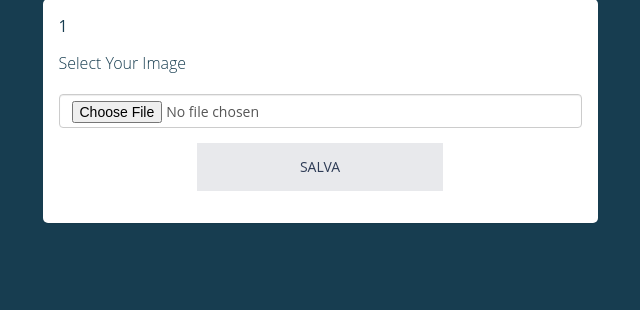
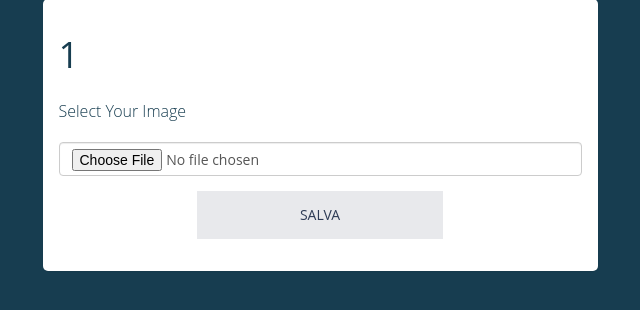
Before and after one commit to GiuseppeSpallone/popcorn-Web, a PHP site: page /form_poster.php?titolo=1 in a window 1280 px wide. Shown: the part 51-361 px from the top of the page, without its empty margins (320-960 px from the left). Run offline with PHP 8.4, Linux system fonts and the light colour scheme; the visitor is signed in with stand-in values (Sample User, id 1); some libraries are stand-ins or nearby versions.

Commit message:
FUNZIONA TUTTO BASTA NON CE LA FACCIO PIU' TI VOGLIO BENE SPALLA

```diff
--- a/check/ajax_php_file.php
+++ b/check/ajax_php_file.php
@@ -6,7 +6,7 @@ if(isset($_FILES["file"]["type"]))
     $validextensions = array("jpeg", "jpg", "png");
     $temporary = explode(".", $_FILES["file"]["name"]);
     $file_extension = end($temporary);
-    if ((($_FILES["file"]["type"] == "image/png") || ($_FILES["file"]["type"] == "image/jpg") || ($_FILES["file"]["type"] == "image/jpeg")
+    if ((($_FILES["file"]["type"] == "image/jpg") || ($_FILES["file"]["type"] == "image/jpeg")
         ) && ($_FILES["file"]["size"] < 100000000)//Approx. 100kb files can be uploaded.
         && in_array($file_extension, $validextensions)) {
         if ($_FILES["file"]["error"] > 0)
--- a/form_poster.php
+++ b/form_poster.php
@@ -44,7 +44,7 @@ if ($is_authorized) {
                         <div class="row">
                             <div class="col-lg-12">
                                 <form id="uploadimage" action="" method="post" enctype="multipart/form-data">
-                                    <div id="titolo"> <?php echo $titoloFilm; ?> </div>
+                                    <h1 id="titolo"> <?php echo $titoloFilm; ?> </h1>
                                     <div class="form-group">
                                         <div id="image_preview"><img id="previewing" src="" /></div>
                                     </div>
--- a/js/poster.js
+++ b/js/poster.js
@@ -43,6 +43,6 @@ $(document).ready(function (e) {
         $('#image_preview').css("display", "block");
         $('#previewing').attr('src', e.target.result);
         $('#previewing').attr('width', '250px');
-        $('#previewing').attr('height', '230px');
+        $('#previewing').attr('height', '330px');
     };
 });
```
Also changed, not shown: css/login.css (line endings or trailing spaces).
